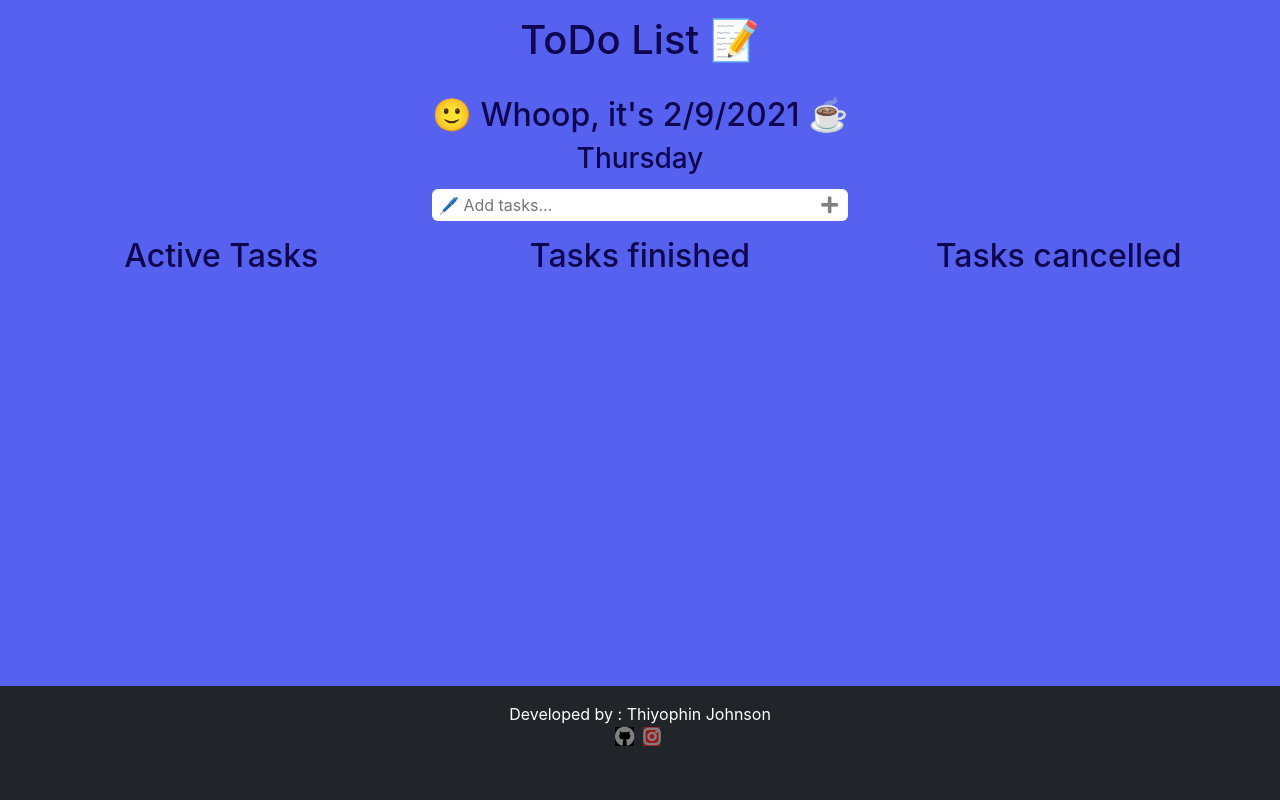
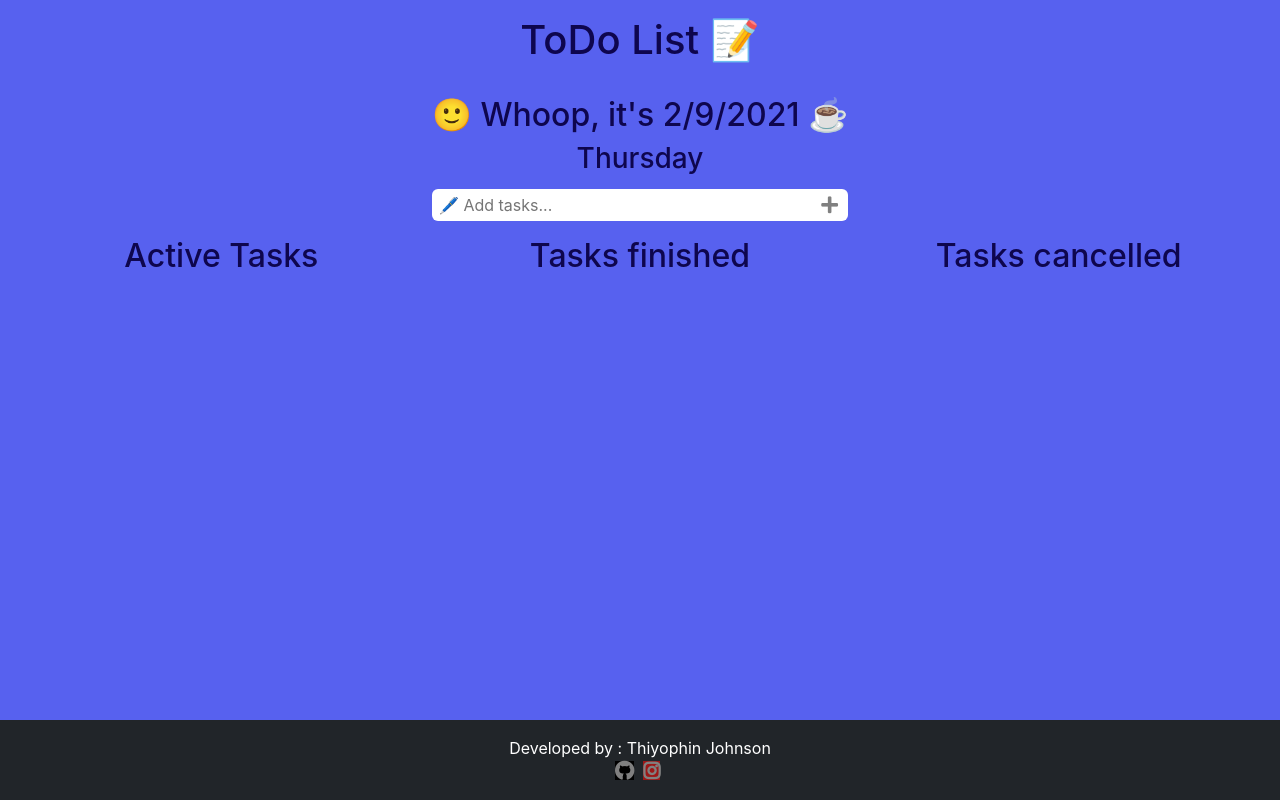
Before and after one commit to Thiyophin/ToDo_Web_App, a React (Create React App) app: page / in a window 1280 px wide. Built offline with nearby package versions, Linux system fonts and the light colour scheme.

Commit message:
footer css fix

```diff
--- a/src/App.css
+++ b/src/App.css
@@ -116,9 +116,8 @@ input.checkBox {
   footer {
     position: absolute;
     left: 0;
-    bottom: 0;
     width: 100%;
-    height: 114px;
+    height: 80px;
  }
 
  .app{
```
